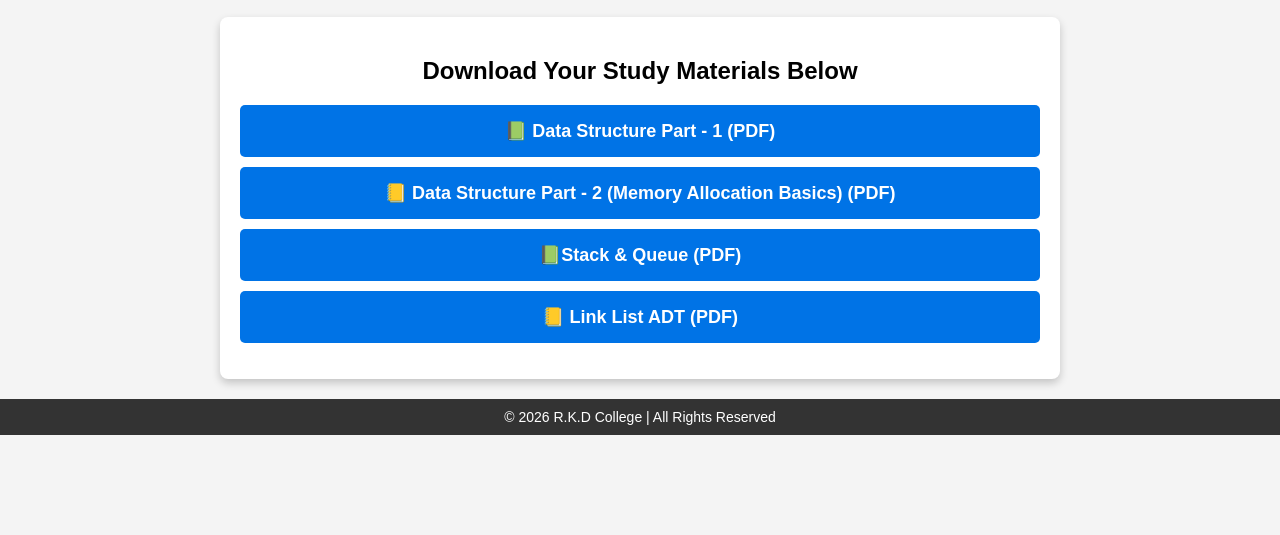
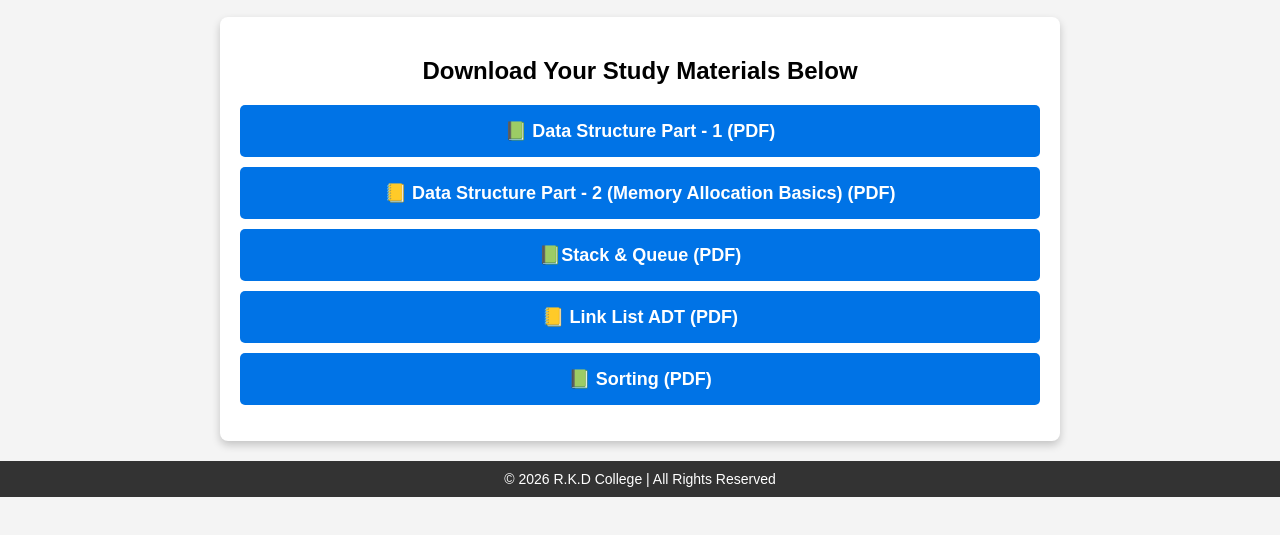
Before and after one commit to rajpus/rkdcbca2, a plain HTML site: page index.html in a window 1280 px wide. Shown: the part 71-606 px from the top of the page. Drawn offline with Linux system fonts and the light colour scheme.

Commit message:
Add files via upload

```diff
--- a/index.html
+++ b/index.html
@@ -94,10 +94,10 @@
 
 
  <li><a href="https://drive.google.com/file/d/1n-7yEzNGS9d82CDYEZN7uWQuLDsYcQmF/view?usp=sharing" target="_blank">📒 Link List ADT (PDF)</a></li>
+
+<li><a href="https://drive.google.com/file/d/1eDbDLgcHpzzkjpbIvkSviUAXb3rrnQPe/view?usp=sharing" target="_blank">📗 Sorting (PDF)</a></li>
+
 <!--
-<li><a href="https://drive.google.com/file/d/1UgGpn7AL9yJbcG4ng6YK1Q-hPmBBSQfX/view?usp=sharing" target="_blank">📗 Requirement Modeling -1 S.E (PDF)</a></li>
-
-
 <li><a href="https://drive.google.com/file/d/1MgeiJGpgjr3kOF0sXufD77ZuPZIcoDjW/view?usp=sharing" target="_blank">📒 Data Structures in R (PDF)</a></li>
 
 
```
